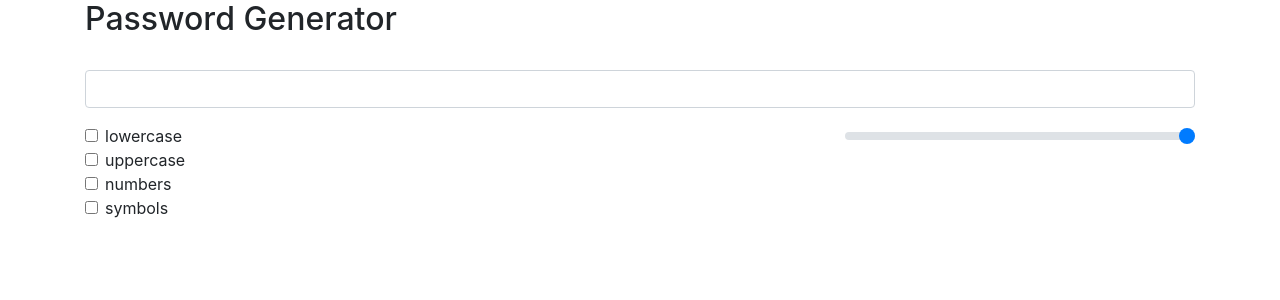
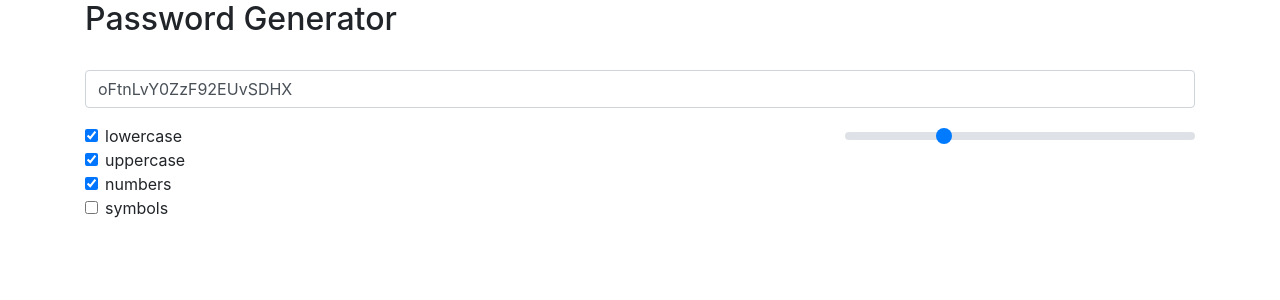
Before and after one commit to BazylPL/passwordGenerator, an Angular app: page / in a window 1280 px wide. Shown: the top 300 px of the page. Built offline with nearby package versions, Linux system fonts and the light colour scheme.

Commit message:
GeneratorComponent changes: ngModel for properties, init Password generation etc

```diff
--- a/src/app/password/component/generator/generator.component.html
+++ b/src/app/password/component/generator/generator.component.html
@@ -1,5 +1,3 @@
-<form>
-
 <div class="row">
     <div class="col-sm-12">
         <h2>Password Generator</h2>
@@ -19,14 +17,14 @@
     <div class="col-sm-8">
         <div class="form-check">
             <label class="form-check-label">
-                    <input class="form-check-input" type="checkbox" (change)="onOptionsChange()" #lowercaseCheck>
+                <input class="form-check-input" type="checkbox" [(ngModel)]="lowercase" (change)="onOptionsChange()">
                 lowercase
             </label>
         </div>
 
         <div class="form-check">
             <label class="form-check-label">
-                    <input class="form-check-input" type="checkbox" (change)="onOptionsChange()" #uppercaseCheck>
+                <input class="form-check-input" type="checkbox" [(ngModel)]="uppercase" (change)="onOptionsChange()">
                 uppercase
             </label>
         </div>
@@ -34,25 +32,23 @@
 
         <div class="form-check">
             <label class="form-check-label">
-                    <input class="form-check-input" type="checkbox" (change)="onOptionsChange()" #numbersCheck>
+                <input class="form-check-input" type="checkbox" [(ngModel)]="numbers" (change)="onOptionsChange()">
                 numbers
             </label>
         </div>
 
         <div class="form-check">
             <label class="form-check-label">
-                    <input class="form-check-input" type="checkbox" (change)="onOptionsChange()" #symbolsCheck>
+                <input class="form-check-input" type="checkbox" [(ngModel)]="symbols" (change)="onOptionsChange()">
                 symbols
             </label>
         </div>
 
     </div>
 
-
     <div class="col-sm-4">
         <label for="passwordLength"></label>
-            <input type="range" min="5" max="50" step="1" class="custom-range" id="passwordLength" (input)="onOptionsChange()" #lengthInput>
-        </div>
+        <input type="range" min="5" max="60" step="1" [(ngModel)]="length" class="custom-range" id="passwordLength" (input)="onOptionsChange()">
     </div>
 
-</form>
+</div>
--- a/src/app/password/component/generator/generator.component.ts
+++ b/src/app/password/component/generator/generator.component.ts
@@ -1,4 +1,4 @@
-import {Component, ElementRef, OnDestroy, OnInit, ViewChild} from '@angular/core';
+import {Component, ElementRef, Input, OnDestroy, OnInit, ViewChild} from '@angular/core';
 import {Observable, Subscription} from 'rxjs';
 import {Password} from '../../model/Password';
 import {PasswordGeneratorService} from '../../service/password-generator.service';
@@ -10,22 +10,31 @@ import {PasswordGeneratorService} from '../../service/password-generator.service
 })
 export class GeneratorComponent implements OnInit, OnDestroy {
 
+    // options with default values
+    lowercase: boolean = true;
+    uppercase: boolean = true;
+    numbers: boolean = true;
+    symbols: boolean = false;
+    length: number = 20;
+
+    passwordSubscription: Subscription;
     @ViewChild('inputView') inputViewRef: ElementRef;
-    @ViewChild('lowercaseCheck') lowercaseCheckRef: ElementRef;
-    @ViewChild('uppercaseCheck') uppercaseCheckRef: ElementRef;
-    @ViewChild('numbersCheck') numbersCheckRef: ElementRef;
-    @ViewChild('symbolsCheck') symbolsCheckRef: ElementRef;
-    @ViewChild('lengthInput') lengthInputRef: ElementRef;
-    passwordSubscription: Subscription;
 
     constructor(private passwordGeneratorService: PasswordGeneratorService) {
     }
 
     ngOnInit(): void {
+
+        // subscribe on Observable<Password>
         this.passwordSubscription = this.passwordGeneratorService.getCurrentPassword()
             .subscribe((password: Password) => {
                 this.inputViewRef.nativeElement.value = password.plain;
+
+                console.log(password); // TODO remove for production
             });
+
+        // trigger change to generate first Password
+        this.onOptionsChange();
     }
 
     ngOnDestroy(): void {
@@ -34,11 +43,11 @@ export class GeneratorComponent implements OnInit, OnDestroy {
 
     onOptionsChange(): void {
         this.passwordGeneratorService.generatePassword(
-            this.lowercaseCheckRef.nativeElement.checked,
-            this.uppercaseCheckRef.nativeElement.checked,
-            this.numbersCheckRef.nativeElement.checked,
-            this.symbolsCheckRef.nativeElement.checked,
-            Number(this.lengthInputRef.nativeElement.value)
+            this.lowercase,
+            this.uppercase,
+            this.numbers,
+            this.symbols,
+            Number(this.length)
         );
     }
 }
--- a/src/app/password/password.module.ts
+++ b/src/app/password/password.module.ts
@@ -2,11 +2,13 @@ import {NgModule} from '@angular/core';
 import {CommonModule} from '@angular/common';
 import {PasswordGeneratorService} from './service/password-generator.service';
 import {GeneratorComponent} from './component/generator/generator.component';
+import {FormsModule} from '@angular/forms';
 
 @NgModule({
     declarations: [GeneratorComponent],
     imports: [
-        CommonModule
+        CommonModule,
+        FormsModule
     ],
     exports: [GeneratorComponent],
     providers: [PasswordGeneratorService]
```
Lines whose indentation alone changed are shown as unchanged.
